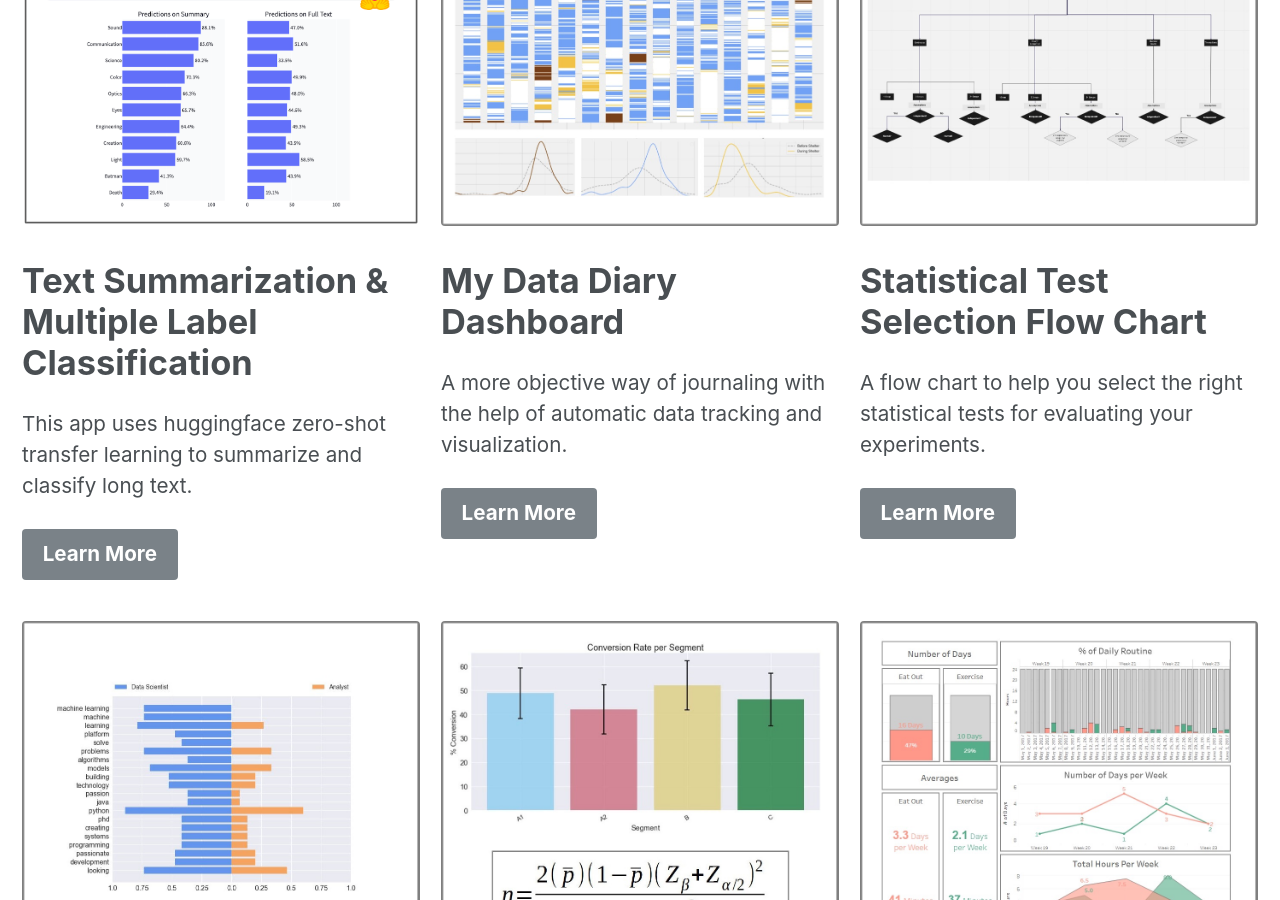
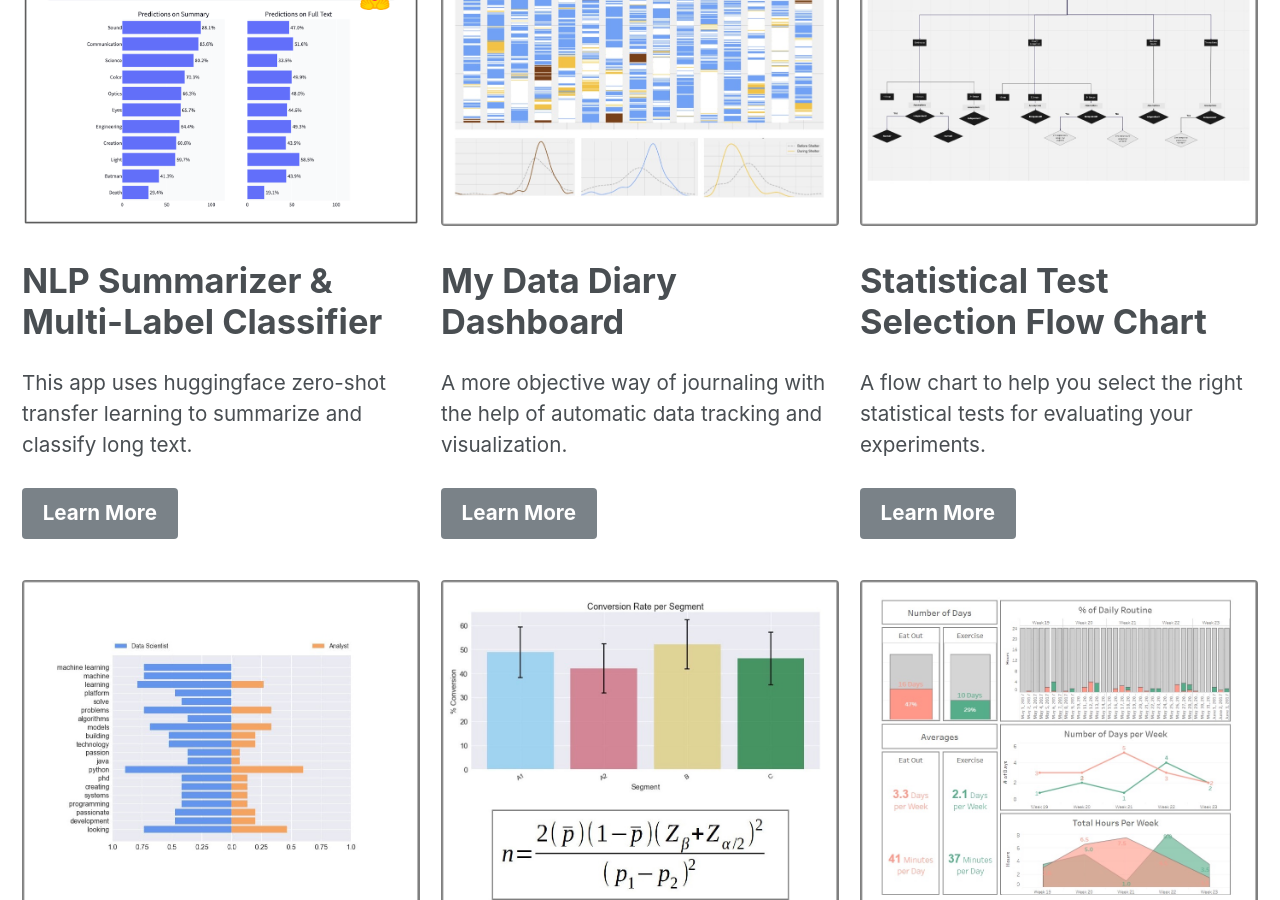
Before and after one commit to pleonova/pleonova.github.io, a Jekyll site: the page built from _pages/projects.md, in a window 1280 px wide and 900 px high, scrolled down 590 px. Built offline with Jekyll 4.4.1, drawn with Linux system fonts in a browser that asks for light colours; nearby versions of some CDN libraries.

Commit message:
Update project name

```diff
--- a/_pages/projects.md
+++ b/_pages/projects.md
@@ -12,7 +12,7 @@ excerpt: 'A collection of my data projects.'
 feature_row:
   - image_path: /images/display-hf-multi-label-border.jpg
     alt: "hf-label"
-    title: "Text Summarization & Multiple Label Classification"
+    title: "NLP Summarizer & Multi-Label Classifier"
     excerpt: "This app uses huggingface zero-shot transfer learning to summarize and classify long text."
     url: "https://huggingface.co/spaces/pleonova/multi-label-summary-text"
     btn_class: "btn--primary"
```
